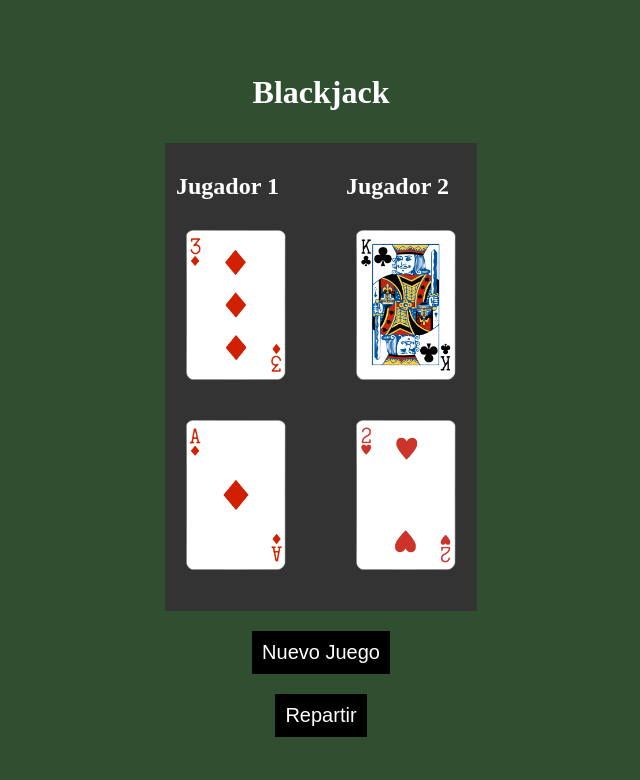
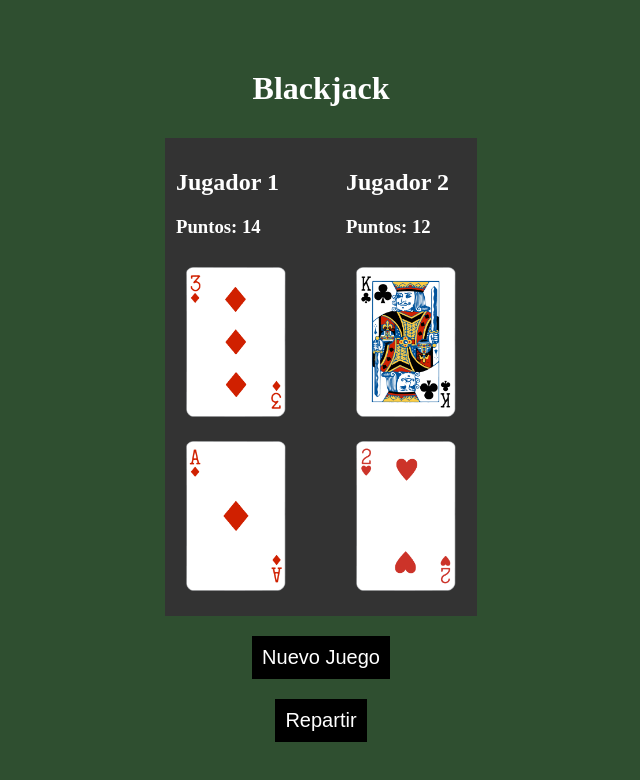
Before and after one commit to LucasAguilar647/BlackJack-game, a React (Vite) app: page / in a window 1280 px wide. Both pictures are taken after a click on the button "Repartir". Shown: the top 780 px of the page, without its empty margins (319-959 px from the left). Built offline with nearby package versions, Linux system fonts and the light colour scheme.

Commit message:
add: funcion para calcula rlos puntos

```diff
--- a/src/components/ManosJugadores.jsx
+++ b/src/components/ManosJugadores.jsx
@@ -1,15 +1,26 @@
-import React from 'react';
+import React, { useEffect, useState } from 'react';
 import { TarjetaImg } from './TarjetaImg';
+import { calcularPuntos } from '../functions/calcularPuntos';
 
 export const ManosJugadores = ({ jugador, deck }) => {
+  const [puntosJugador1, setPuntosJugador1] = useState(0);
+  const [puntosJugador2, setPuntosJugador2] = useState(0);
+
+  useEffect(() => {
+    calcularPuntos(deck, jugador, setPuntosJugador1, setPuntosJugador2);
+  }, [deck, jugador]);
+
+
+
   return (
     <section>
       <h2>Jugador {jugador}</h2>
+      <h3>Puntos: {jugador === 1 ? puntosJugador1 : puntosJugador2}</h3>
       <div>
         {deck.map((carta, index) => (
-          <p key={index}>
+          <div key={index}>
             <TarjetaImg carta={carta} />
-          </p>
+          </div>
         ))}
       </div>
     </section>
--- /dev/null
+++ b/src/functions/calcularPuntos.js
@@ -0,0 +1,21 @@
+export const calcularPuntos = (deck, jugador,setPuntosJugador1,setPuntosJugador2) => {
+    let puntos = 0;
+    deck.forEach((carta) => {
+      const valor = carta.length === 2 ? carta[0] : carta.slice(0, 2);
+      if (valor === 'K' || valor === 'Q' || valor === 'J') {
+        puntos += 10;
+      } else if (valor === 'A') {
+        puntos += 11;
+      } else if (valor === '10') {
+        puntos += 10;
+      } else {
+        puntos += parseInt(valor);
+      }
+    });
+
+    if (jugador === 1) {
+      setPuntosJugador1(puntos);
+    } else if (jugador === 2) {
+      setPuntosJugador2(puntos);
+    }
+  };
```
